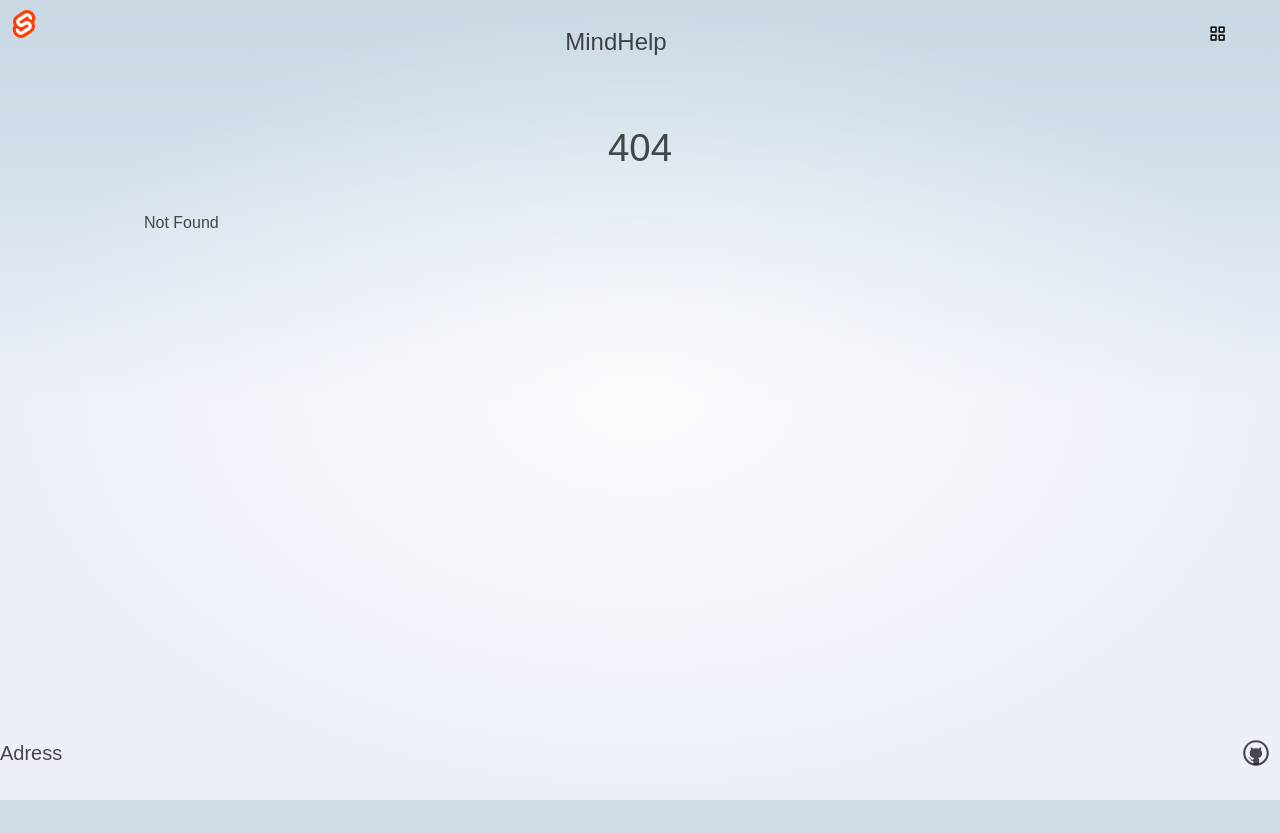
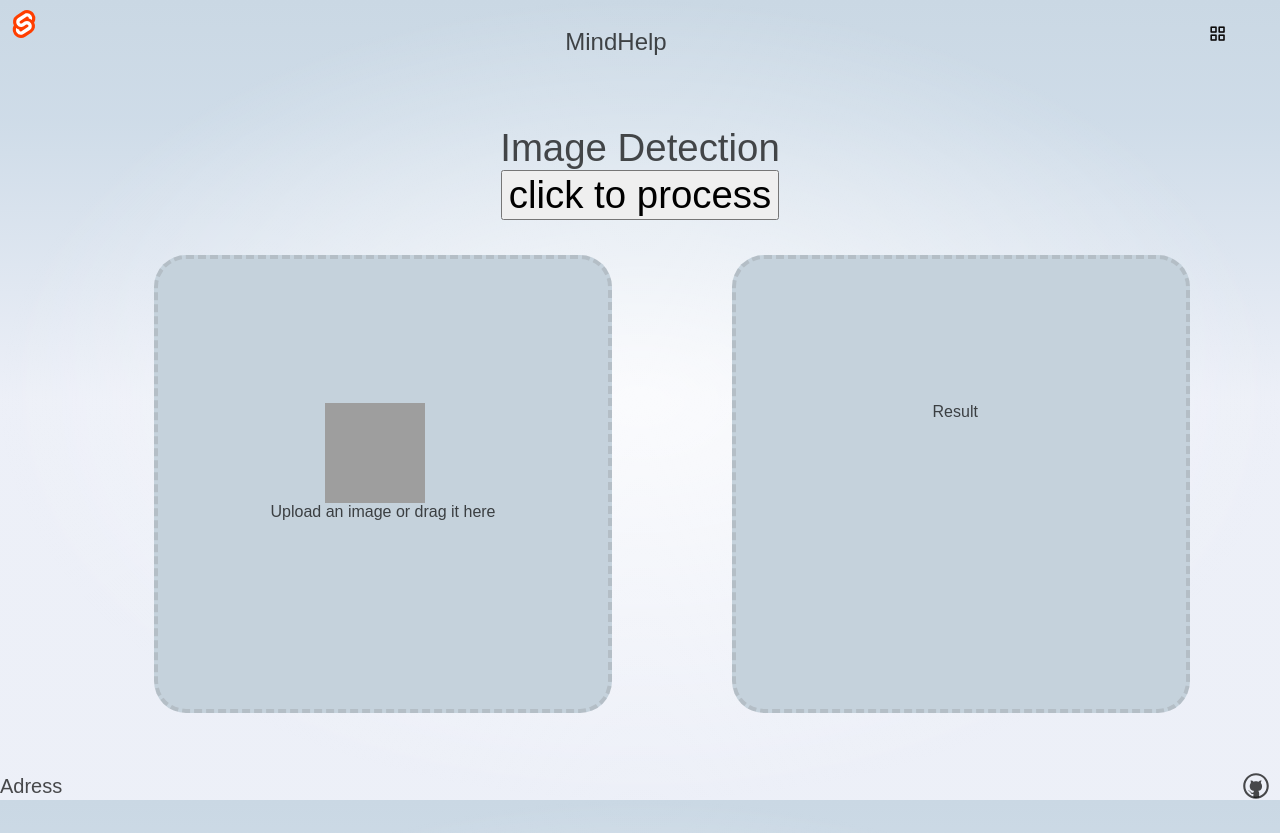
Before and after one commit to ravil99/Frontend_course_project, a SvelteKit app: page /image_detection in a window 1280 px wide. Before the commit this address had no page. Before the commit the page ends 800 px from the top, so only its background shows below. Built offline with nearby package versions, Linux system fonts and the light colour scheme; grey boxes are pictures that could not be loaded.

Commit message:
image-process has been added: api is not ready yet

```diff
--- /dev/null
+++ b/src/routes/image-blurring/+page.svelte
@@ -0,0 +1,107 @@
+<script lang="ts">
+	let dropped : string | null
+	let fileinput : HTMLInputElement;
+	const onFileSelected =(e: Event)=>{
+	let target = e.target as HTMLInputElement
+	let file: File = (target.files as FileList)[0];
+			let reader = new FileReader();
+			reader.readAsDataURL(file);
+			reader.onload = e => {
+				let targ = e.target as FileReader
+				dropped = (targ.result as string);
+			};
+	}
+</script>
+
+<svelte:head>
+	<title>About</title>
+	<meta name="description" content="About this app" />
+</svelte:head>
+<h1>Image Blurring
+	<div class="conver">
+		<button>click to process</button>
+	</div>
+</h1>
+	<div class="grid-containers-images">
+
+		<div class="upload" on:click={()=>{fileinput.click();}}>
+			{#if dropped}
+			<img class="dropped" src="{dropped}" alt="d" />
+			{:else}
+				<div class="logo">
+					<img class="logo-image" src="https://static.thenounproject.com/png/625182-200.png" alt=""  />
+				</div>
+				<div class="chan">Upload an image or drag it here</div>
+			{/if}
+		</div>
+
+		<input style="display:none" type="file" accept=".jpg, .jpeg, .png" on:change={(e)=>onFileSelected(e)} bind:this={fileinput} >
+
+		<div class="result">
+			<!-- {#if result} -->
+				<div class="logo">
+					<img class="resul-img" src="" alt=""  />
+					Result
+				</div>
+		</div>
+
+	</div>
+
+
+
+<style>
+
+.grid-containers-images {
+	display: grid;
+	float: left;
+	grid-template-columns: 1fr 1fr;
+
+	gap: 120px;
+	padding: 10px;
+	width: 100%;
+}
+
+.grid-containers-images > div{
+	float: left;
+
+	position: relative;
+    border:2px solid rgb(180, 190, 198);
+	background-color: rgb(197, 210, 220);
+	border-style:dashed; border-width:4px;
+	border-radius: 2em;
+	box-shadow: 2em;
+	height: 450px;
+	width: 450px;
+}
+
+.dropped{
+	display:flex;
+	border-radius: 2em;
+	border-color: aqua;
+	box-shadow: 2em;
+	height:100%;
+	width:100%;
+}
+
+.logo{
+	position: relative;
+	margin: auto;
+	text-align: center;
+	margin-top: 9em;
+	right: 0.5em;
+	height: 100px;
+	width: 100px;
+}
+.chan{
+	margin: auto;
+	height: 100px;
+	text-align: center;
+	width: 300px;
+}
+
+.logo-image{
+	height: 100px;
+	width: 100px;
+}
+
+</style>
--- /dev/null
+++ b/src/routes/image-blurring/api/+server.ts
@@ -0,0 +1,21 @@
+export const GET = async ({ request, url }) => {
+    const res = await fetch(`https://api.pretrained.ai/aigerim/face-blurring`)
+    const data = await res.json()
+
+
+    return new Response(JSON.stringify(data), { status: 200 })
+  }
+
+  export const POST = async ({ request }) => {
+    const body = await request.json()
+    const authHeader = request.headers.get('Authorization')
+
+
+    // if (authHeader !== 'Myauthheader') {
+    //   return new Response(JSON.stringify({message: 'Invalid credentials'}), { status: 401 })
+    // }
+
+    console.log(body)
+
+    return new Response(JSON.stringify({message: "Success"}), { status: 201 })
+  }
--- /dev/null
+++ b/src/routes/image_detection/+page.svelte
@@ -0,0 +1,107 @@
+<script lang="ts">
+	let dropped : string | null
+	let fileinput : HTMLInputElement;
+	const onFileSelected =(e: Event)=>{
+	let target = e.target as HTMLInputElement
+	let file: File = (target.files as FileList)[0];
+			let reader = new FileReader();
+			reader.readAsDataURL(file);
+			reader.onload = e => {
+				let targ = e.target as FileReader
+				dropped = (targ.result as string);
+			};
+	}
+</script>
+
+<svelte:head>
+	<title>About</title>
+	<meta name="description" content="About this app" />
+</svelte:head>
+<h1>Image Detection
+	<div class="conver">
+		<button>click to process</button>
+	</div>
+</h1>
+	<div class="grid-containers-images">
+
+		<div class="upload" on:click={()=>{fileinput.click();}}>
+			{#if dropped}
+			<img class="dropped" src="{dropped}" alt="d" />
+			{:else}
+				<div class="logo">
+					<img class="logo-image" src="https://static.thenounproject.com/png/625182-200.png" alt=""  />
+				</div>
+				<div class="chan">Upload an image or drag it here</div>
+			{/if}
+		</div>
+
+		<input style="display:none" type="file" accept=".jpg, .jpeg, .png" on:change={(e)=>onFileSelected(e)} bind:this={fileinput} >
+
+		<div class="result">
+			<!-- {#if result} -->
+				<div class="logo">
+					<img class="resul-img" src="" alt=""  />
+					Result
+				</div>
+		</div>
+
+	</div>
+
+
+
+<style>
+
+.grid-containers-images {
+	display: grid;
+	float: left;
+	grid-template-columns: 1fr 1fr;
+
+	gap: 120px;
+	padding: 10px;
+	width: 100%;
+}
+
+.grid-containers-images > div{
+	float: left;
+
+	position: relative;
+    border:2px solid rgb(180, 190, 198);
+	background-color: rgb(197, 210, 220);
+	border-style:dashed; border-width:4px;
+	border-radius: 2em;
+	box-shadow: 2em;
+	height: 450px;
+	width: 450px;
+}
+
+.dropped{
+	display:flex;
+	border-radius: 2em;
+	border-color: aqua;
+	box-shadow: 2em;
+	height:100%;
+	width:100%;
+}
+
+.logo{
+	position: relative;
+	margin: auto;
+	text-align: center;
+	margin-top: 9em;
+	right: 0.5em;
+	height: 100px;
+	width: 100px;
+}
+.chan{
+	margin: auto;
+	height: 100px;
+	text-align: center;
+	width: 300px;
+}
+
+.logo-image{
+	height: 100px;
+	width: 100px;
+}
+
+</style>
--- /dev/null
+++ b/src/routes/image_detection/+page.ts
@@ -0,0 +1,9 @@
+import { dev } from '$app/environment';
+
+// we don't need any JS on this page, though we'll load
+// it in dev so that we get hot module replacement
+export const csr = dev;
+
+// since there's no dynamic data here, we can prerender
+// it so that it gets served as a static asset in production
+export const prerender = true;
```
Also changed, not shown: src/routes/image-blurring/+page.ts (added, +9 -0 lines).
